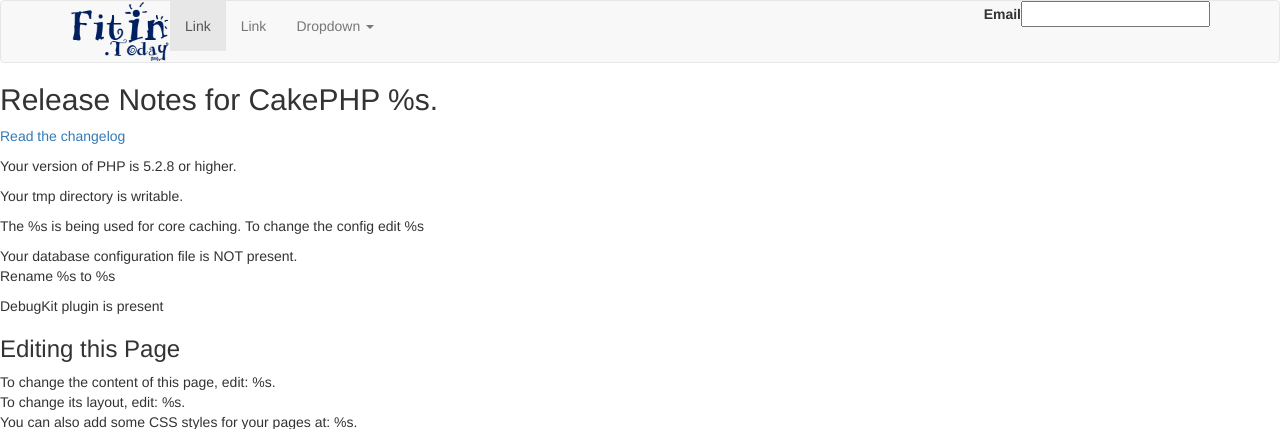
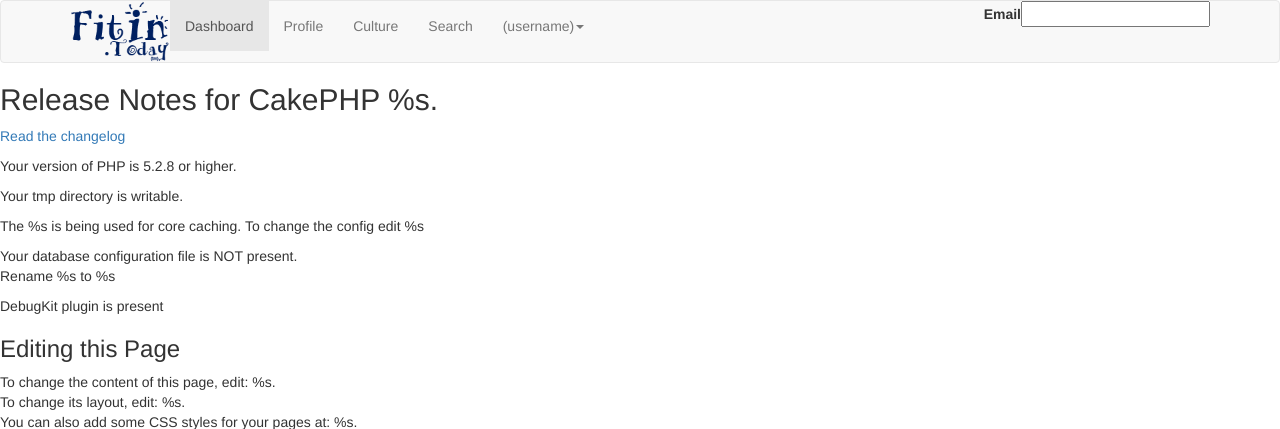
Before and after one commit to desnudopenguino/fitin, a CakePHP app: the page made by app/View/Pages/old.ctp in a window 1280 px wide. Shown: the top 429 px of the page. Run offline with PHP 8.4 and a stand-in for CakePHP, Linux system fonts and the light colour scheme; the template is opened without the code that fills it, so the values that code supplies are empty; form fields are guessed from the names that the template uses; some libraries are stand-ins or nearby versions.

Commit message:
more figuring magic, just trying to see what everything will look like

```diff
--- a/app/View/Layouts/default.ctp
+++ b/app/View/Layouts/default.ctp
@@ -43,18 +43,17 @@
     <!-- Collect the nav links, forms, and other content for toggling -->
     <div class="collapse navbar-collapse" id="bs-example-navbar-collapse-1">
       <ul class="nav navbar-nav">
-        <li class="active"><a href="#">Link</a></li>
-        <li><a href="#">Link</a></li>
+        <li class="active"><a href="#">Dashboard</a></li>
+        <li><a href="#">Profile</a></li>
+        <li><a href="#">Culture</a></li>
+        <li><a href="#">Search</a></li>
         <li class="dropdown">
-          <a href="#" class="dropdown-toggle" data-toggle="dropdown">Dropdown <span class="caret"></span></a>
+          <a href="#" class="dropdown-toggle" data-toggle="dropdown">(username)<span class="caret"></span></a>
           <ul class="dropdown-menu" role="menu">
-            <li><a href="#">Action</a></li>
-            <li><a href="#">Another action</a></li>
-            <li><a href="#">Something else here</a></li>
+            <li><a href="#">Privacy</a></li>
+            <li><a href="#">Settings</a></li>
             <li class="divider"></li>
-            <li><a href="#">Separated link</a></li>
-            <li class="divider"></li>
-            <li><a href="#">One more separated link</a></li>
+            <li><a href="#">Logout</a></li>
           </ul>
         </li>
       </ul>
```
